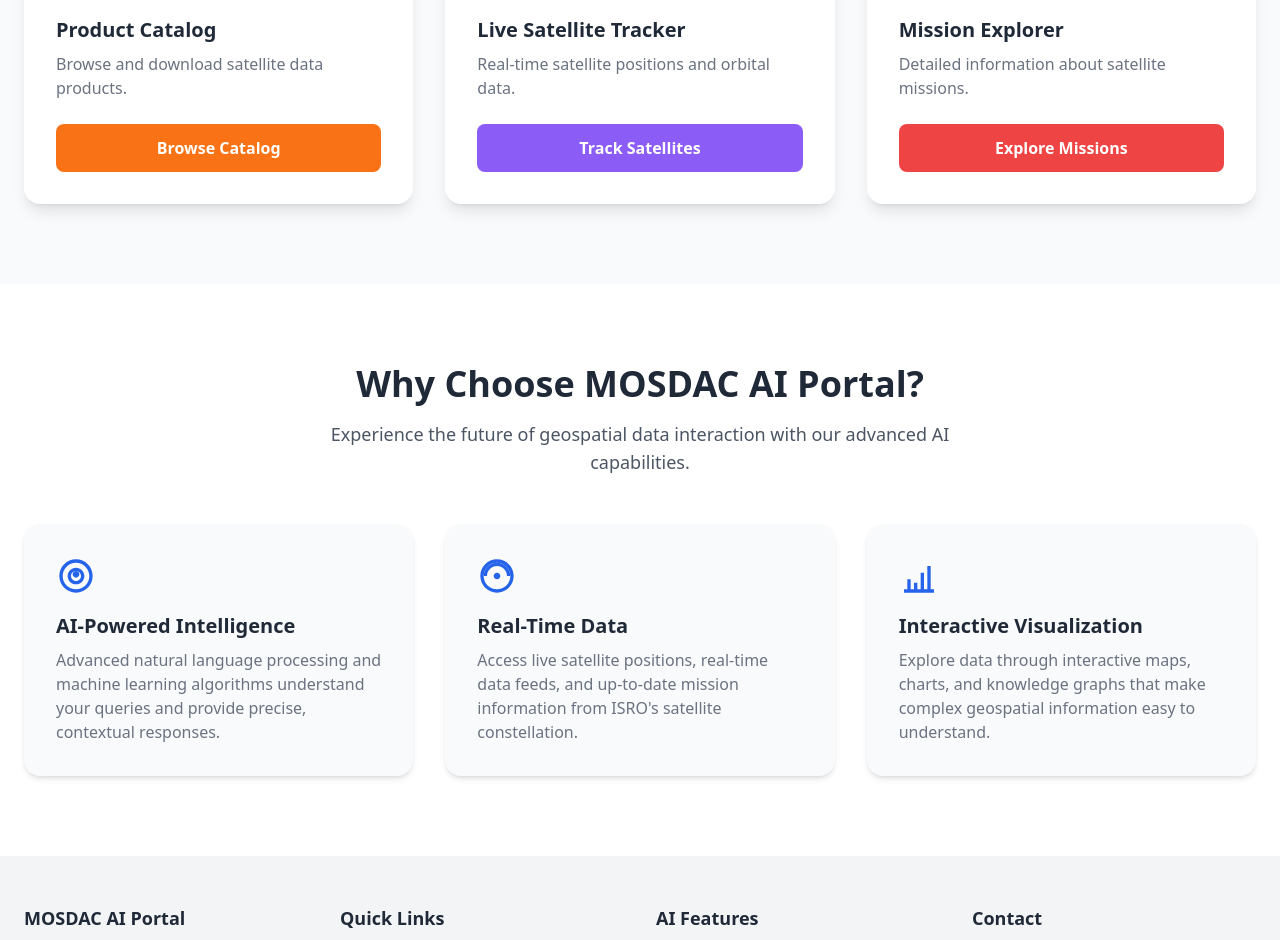
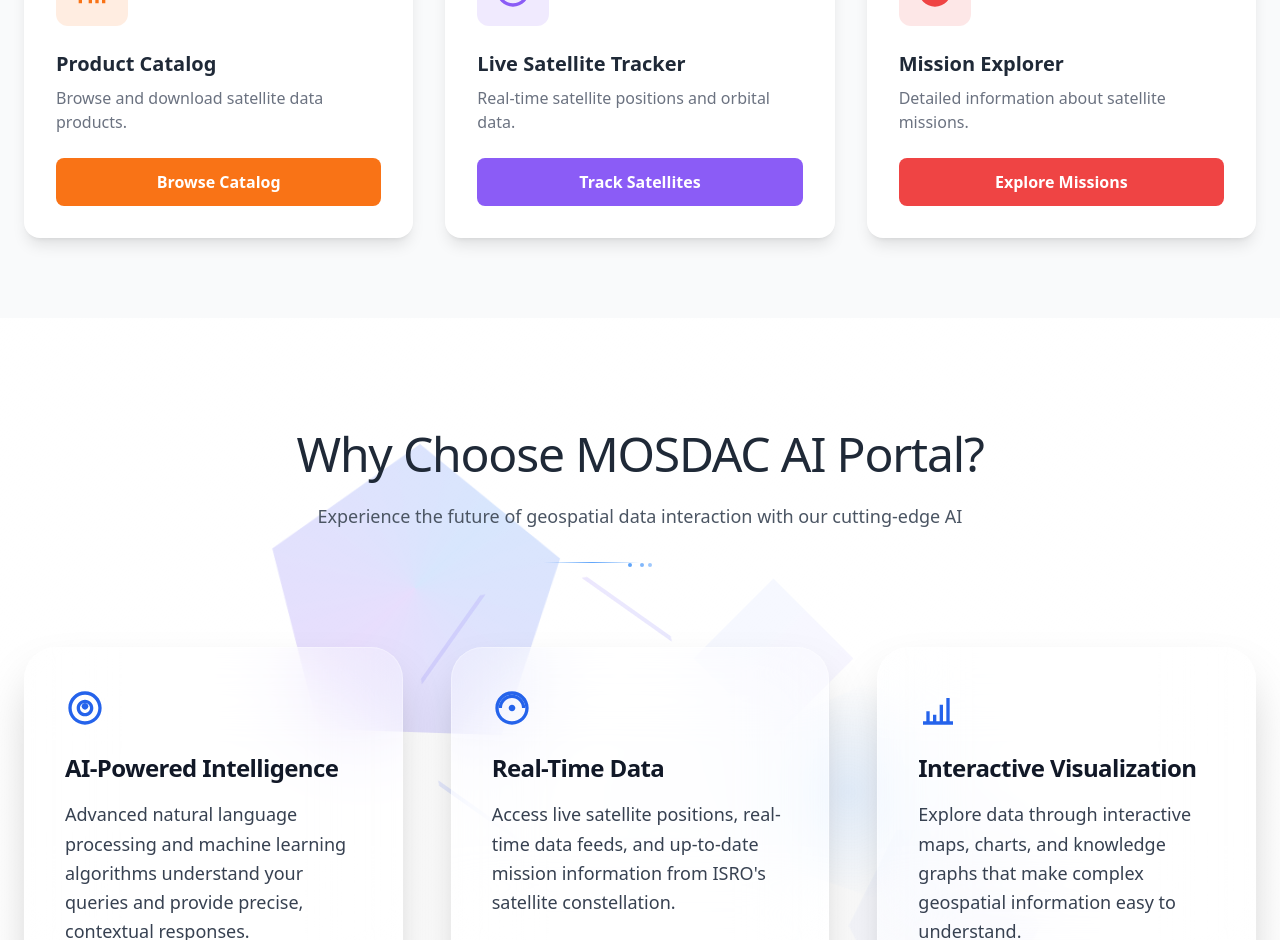
Before and after one commit to AnshitaSingh123/GeoNexus-AI, a React (Vite) app: page / in a window 1280 px wide. Shown: the part 1860-2800 px from the top of the page. Built offline with nearby package versions, Linux system fonts and the light colour scheme.

Commit message:
First commit

```diff
--- a/src/components/portal.jsx
+++ b/src/components/portal.jsx
@@ -287,8 +287,8 @@
       {/* 3D Hexagons */}
       <div className="absolute bottom-1/3 left-20 animate-float-slow">
         <div className="relative">
-          <div className="w-14 h-14 bg-gradient-to-br from-teal-400 to-teal-600 transform rotate-30 shadow-2xl animate-hexagon-spin opacity-30" style={{clipPath: 'polygon(50% 0%, 100% 25%, 100% 75%, 50% 100%, 0% 75%, 0% 25%)'}}></div>
-          <div className="absolute top-0 left-0 w-14 h-14 bg-gradient-to-br from-teal-500 to-teal-700 transform rotate-30 translate-x-1 translate-y-1 shadow-xl opacity-20" style={{clipPath: 'polygon(50% 0%, 100% 25%, 100% 75%, 50% 100%, 0% 75%, 0% 25%)'}}></div>
+          <div className="w-14 h-14 bg-gradient-to-br from-teal-400 to-teal-600 transform rotate-30 shadow-2xl animate-hexagon-spin opacity-30" style={{ clipPath: 'polygon(50% 0%, 100% 25%, 100% 75%, 50% 100%, 0% 75%, 0% 25%)' }}></div>
+          <div className="absolute top-0 left-0 w-14 h-14 bg-gradient-to-br from-teal-500 to-teal-700 transform rotate-30 translate-x-1 translate-y-1 shadow-xl opacity-20" style={{ clipPath: 'polygon(50% 0%, 100% 25%, 100% 75%, 50% 100%, 0% 75%, 0% 25%)' }}></div>
         </div>
       </div>
 
@@ -595,6 +595,7 @@
 
 
 // Stats Section Component
+
 const StatsSection = () => {
   const [activeSatellites, satellitesRef] = useAnimatedCounter(127);
   const [dataProducts, productsRef] = useAnimatedCounter(2847);
@@ -607,57 +608,49 @@
   ];
 
   return (
-    <section className="relative py-16 bg-gray-900 text-white overflow-hidden">
-      {/* Background Blobs / Glow */}
-      <div className="absolute top-0 left-0 w-72 h-72 bg-blue-500 rounded-full opacity-20 blur-3xl animate-float-slow" />
-      <div className="absolute bottom-0 right-0 w-72 h-72 bg-purple-500 rounded-full opacity-20 blur-3xl animate-float-delayed" />
-      <div className="absolute top-1/2 left-1/3 w-60 h-60 bg-green-400 rounded-full opacity-10 blur-2xl animate-float" />
+    <section className="relative py-20 bg-gradient-to-b from-[#0b1120] to-[#10172a] transition-colors duration-300 overflow-hidden">
+      {/* Star Background Animation */}
+      <div className="absolute inset-0 z-0 pointer-events-none">
+        <div className="starfield"></div>
+      </div>
 
+      {/* Stats Content */}
       <div className="relative container mx-auto px-6 z-10">
-        <div className="grid grid-cols-1 md:grid-cols-3 gap-8 text-center">
+        <div className="grid grid-cols-1 md:grid-cols-3 gap-10 text-center">
           {stats.map((stat, index) => (
             <div
               key={index}
               ref={stat.ref}
-              className="p-6 bg-white/5 backdrop-blur-sm rounded-xl transition-transform duration-300 hover:scale-105 hover:shadow-lg"
+              className="p-6 bg-white/5 backdrop-blur-sm border border-white/10 rounded-2xl shadow-md transition-transform duration-300 hover:scale-105 hover:shadow-blue-400/30"
             >
-              <h3 className="text-4xl font-extrabold text-cyan-400">{stat.value}</h3>
+              <h3 className="text-4xl font-bold text-blue-400">{stat.value}</h3>
               <p className="mt-2 text-gray-300">{stat.label}</p>
             </div>
           ))}
         </div>
       </div>
 
-      {/* Optional Glow Overlay */}
-      <div className="absolute inset-0 bg-gradient-to-tr from-transparent via-white/5 to-transparent pointer-events-none"></div>
-
-      {/* Animation Styles */}
+      {/* CSS for Starfield */}
       <style jsx>{`
-        @keyframes float {
-          0%, 100% { transform: translateY(0); }
-          50% { transform: translateY(-20px); }
+        .starfield {
+          width: 100%;
+          height: 100%;
+          background: transparent;
+          background-image: radial-gradient(white 0.8px, transparent 0.8px);
+          background-size: 2px 2px;
+          animation: twinklingStars 3s ease-in-out infinite alternate;
+          opacity: 0.1;
         }
 
-        @keyframes float-slow {
-          0%, 100% { transform: translateY(0) scale(1); }
-          50% { transform: translateY(-15px) scale(1.05); }
+        @keyframes twinklingStars {
+          from {
+            opacity: 0.05;
+            transform: translateY(0px) scale(1);
           }
-
-        @keyframes float-delayed {
-          0%, 100% { transform: translateY(0) scale(1); }
-          50% { transform: translateY(-25px) scale(1.1); }
+          to {
+            opacity: 0.2;
+            transform: translateY(-5px) scale(1.02);
           }
-
-        .animate-float {
-          animation: float 6s ease-in-out infinite;
-        }
-
-        .animate-float-slow {
-          animation: float-slow 10s ease-in-out infinite;
-        }
-
-        .animate-float-delayed {
-          animation: float-delayed 12s ease-in-out infinite;
         }
       `}</style>
     </section>
@@ -710,35 +703,206 @@
 };
 
 // Feature Section Component
+
+
 const FeaturesSection = () => {
   const features = [
-        { icon: <AIAssistantIcon />, title: 'AI-Powered Intelligence', description: 'Advanced natural language processing and machine learning algorithms understand your queries and provide precise, contextual responses.' },
-        { icon: <SatelliteTrackerIcon />, title: 'Real-Time Data', description: 'Access live satellite positions, real-time data feeds, and up-to-date mission information from ISRO\'s satellite constellation.' },
-        { icon: <DataVisualizationIcon />, title: 'Interactive Visualization', description: 'Explore data through interactive maps, charts, and knowledge graphs that make complex geospatial information easy to understand.' },
+    {
+      icon: <AIAssistantIcon />,
+      title: 'AI-Powered Intelligence',
+      description:
+        'Advanced natural language processing and machine learning algorithms understand your queries and provide precise, contextual responses.',
+    },
+    {
+      icon: <SatelliteTrackerIcon />,
+      title: 'Real-Time Data',
+      description:
+        "Access live satellite positions, real-time data feeds, and up-to-date mission information from ISRO's satellite constellation.",
+    },
+    {
+      icon: <DataVisualizationIcon />,
+      title: 'Interactive Visualization',
+      description:
+        'Explore data through interactive maps, charts, and knowledge graphs that make complex geospatial information easy to understand.',
+    },
   ];
 
   return (
-        <section className="py-20 bg-white dark:bg-gray-800/50 transition-colors duration-300">
-            <div className="container mx-auto px-6">
-                <div className="text-center mb-12 animate-fade-in">
-                    <h2 className="text-3xl md:text-4xl font-bold text-gray-800 dark:text-white">Why Choose MOSDAC AI Portal?</h2>
-                    <p className="mt-4 text-lg text-gray-600 dark:text-gray-400 max-w-2xl mx-auto">Experience the future of geospatial data interaction with our advanced AI capabilities.</p>
+    <section className="relative py-28 overflow-hidden bg-gradient-to-br from-green-50 via-white to-blue-100 dark:from-gray-900 dark:via-gray-800 dark:to-gray-900 transition-colors duration-300">
+      {/* Premium 3D Background Elements */}
+      <div className="absolute inset-0 z-0 pointer-events-none overflow-hidden">
+        {/* Slow 3D Rain Effect */}
+        <div className="absolute inset-0">
+          {[...Array(80)].map((_, i) => {
+            const length = 10 + Math.random() * 20;
+            const opacity = 0.1 + Math.random() * 0.15;
+            return (
+              <div
+                key={`rain-${i}`}
+                className="absolute w-0.5 bg-gradient-to-b from-blue-400/40 to-blue-600/40 dark:from-blue-500/30 dark:to-blue-700/30 rounded-full animate-rain-slow"
+                style={{
+                  left: `${Math.random() * 100}%`,
+                  top: `${Math.random() * 100}%`,
+                  height: `${length}px`,
+                  opacity: opacity,
+                  animationDuration: `${3 + Math.random() * 4}s`,
+                  animationDelay: `${Math.random() * 5}s`,
+                  transform: `rotate(${10 + Math.random() * 20}deg)`,
+                }}
+              />
+            );
+          })}
         </div>
-                <div className="grid grid-cols-1 md:grid-cols-3 gap-8">
+
+        {/* Advanced 3D Geometry Shapes */}
+        <div className="absolute inset-0">
+          {/* Dodecahedron */}
+          <div className="absolute top-1/5 left-1/5 w-72 h-72 animate-float-very-slow opacity-20 dark:opacity-30">
+            <div className="w-full h-full" style={{
+              background: 'conic-gradient(from 45deg, #3b82f6, #8b5cf6, #3b82f6)',
+              clipPath: 'polygon(50% 0%, 100% 38%, 82% 100%, 18% 100%, 0% 38%)'
+            }}></div>
+          </div>
+
+          {/* Icosahedron */}
+          <div className="absolute bottom-1/4 right-1/4 w-56 h-56 animate-spin-slow opacity-15 dark:opacity-25">
+            <div className="w-full h-full" style={{
+              background: 'radial-gradient(circle, #60a5fa, transparent 70%)',
+              clipPath: 'polygon(50% 0%, 80% 10%, 100% 35%, 90% 60%, 80% 90%, 50% 100%, 20% 90%, 10% 60%, 0% 35%, 20% 10%)'
+            }}></div>
+          </div>
+
+          {/* Octahedron */}
+          <div className="absolute top-1/3 right-1/3 w-40 h-40 animate-float-medium opacity-20 dark:opacity-30">
+            <div className="w-full h-full" style={{
+              background: 'linear-gradient(135deg, rgba(96, 165, 250, 0.3) 0%, rgba(139, 92, 246, 0.3) 100%)',
+              clipPath: 'polygon(50% 0%, 100% 50%, 50% 100%, 0% 50%)'
+            }}></div>
+          </div>
+
+          {/* Torus Knot */}
+          <div className="absolute bottom-1/3 left-1/3 w-64 h-64 animate-spin-very-slow opacity-15 dark:opacity-25">
+            <div className="w-full h-full rounded-full border-4 border-transparent" style={{
+              borderImage: 'linear-gradient(45deg, #3b82f6, #8b5cf6) 1',
+              clipPath: 'polygon(30% 0%, 70% 0%, 100% 30%, 100% 70%, 70% 100%, 30% 100%, 0% 70%, 0% 30%)'
+            }}></div>
+          </div>
+
+          {/* Hexagonal Prism */}
+          <div className="absolute top-2/3 left-2/3 w-48 h-48 animate-float-slow opacity-20 dark:opacity-30">
+            <div className="w-full h-full" style={{
+              background: 'linear-gradient(135deg, rgba(59, 130, 246, 0.2) 0%, rgba(139, 92, 246, 0.2) 100%)',
+              clipPath: 'polygon(25% 0%, 75% 0%, 100% 50%, 75% 100%, 25% 100%, 0% 50%)'
+            }}></div>
+          </div>
+        </div>
+      </div>
+
+      {/* Content with Premium Typography */}
+      <div className="relative z-10 container mx-auto px-6">
+        <div className="text-center mb-20 px-4">
+          {/* Premium heading with subtle shine effect */}
+          <h2 className="text-4xl md:text-5xl font-medium text-gray-800 dark:text-white mb-6 tracking-tight">
+            <span className="relative inline-block">
+              <span className="relative z-10">Why Choose MOSDAC AI Portal?</span>
+              <span className="absolute inset-0 bg-gradient-to-r from-blue-500/10 to-transparent opacity-0 hover:opacity-100 rounded-lg transition-opacity duration-300"></span>
+            </span>
+          </h2>
+
+          {/* Refined paragraph with animated border */}
+          <div className="relative max-w-3xl mx-auto pb-8">
+            <p className="text-lg text-gray-600 dark:text-gray-400 leading-relaxed">
+              Experience the future of geospatial data interaction with our cutting-edge AI
+            </p>
+            <div className="absolute bottom-0 left-1/2 transform -translate-x-1/2 w-24 h-px bg-gradient-to-r from-transparent via-blue-400 to-transparent"></div>
+          </div>
+
+          {/* Premium indicators */}
+          <div className="flex justify-center space-x-1">
+            <div className="w-1 h-1 bg-blue-400 rounded-full"></div>
+            <div className="w-1 h-1 bg-blue-400 rounded-full opacity-80"></div>
+            <div className="w-1 h-1 bg-blue-400 rounded-full opacity-60"></div>
+          </div>
+        </div>
+        <div className="grid grid-cols-1 md:grid-cols-3 gap-12">
           {features.map((feature, index) => (
-                        <div key={index} className="bg-gray-50 dark:bg-gray-800 p-8 rounded-2xl shadow-md hover:shadow-lg transition-shadow duration-300 animate-fade-in-up" style={{ animationDelay: `${index * 150}ms` }}>
-                            <div className="text-blue-600 dark:text-blue-400 mb-4">
+            <div
+              key={index}
+              className="group bg-white/30 dark:bg-white/5 backdrop-blur-2xl border border-white/30 dark:border-white/10 rounded-[2rem] shadow-2xl p-10 transition-all duration-700 hover:-translate-y-3 hover:shadow-3xl hover:border-blue-400/40 hover:dark:border-blue-500/50 animate-fade-in-up relative overflow-hidden"
+              style={{ animationDelay: `${index * 150}ms` }}
+            >
+              {/* 3D Hover Effect */}
+              <div className="absolute inset-0 rounded-[2rem] overflow-hidden">
+                <div className="absolute -inset-4 bg-gradient-to-br from-blue-400/10 via-purple-500/10 to-blue-400/10 opacity-0 group-hover:opacity-100 transition-opacity duration-700 rounded-[2rem]"></div>
+                <div className="absolute inset-0 border-2 border-transparent group-hover:border-blue-400/30 group-hover:dark:border-blue-500/30 rounded-[2rem] transition-all duration-700"></div>
+              </div>
+
+              <div className="relative z-10">
+                <div className="text-blue-600 dark:text-blue-400 mb-6 text-5xl group-hover:text-blue-500 dark:group-hover:text-blue-300 transition-colors duration-500">
                   {feature.icon}
                 </div>
-                            <h3 className="text-xl font-bold text-gray-800 dark:text-white mb-2">{feature.title}</h3>
-                            <p className="text-gray-500 dark:text-gray-400">{feature.description}</p>
+                <h3 className="text-2xl font-bold text-gray-900 dark:text-white mb-4 group-hover:bg-clip-text group-hover:text-transparent group-hover:bg-gradient-to-r group-hover:from-blue-600 group-hover:to-purple-600 dark:group-hover:from-blue-400 dark:group-hover:to-purple-400 transition-all duration-500 font-[var(--font-subheading)] tracking-tight">
+                  {feature.title}
+                </h3>
+                <p className="text-lg text-gray-700 dark:text-gray-300 group-hover:text-gray-800 dark:group-hover:text-gray-200 transition-colors duration-500 font-[var(--font-body)] leading-relaxed">
+                  {feature.description}
+                </p>
+              </div>
             </div>
           ))}
         </div>
       </div>
+
+      {/* Animation Styles */}
+      <style jsx>{`
+                @keyframes rain-slow {
+                    0% { transform: translateY(-100vh) rotate(10deg); opacity: 0; }
+                    10% { opacity: 0.2; }
+                    90% { opacity: 0.2; }
+                    100% { transform: translateY(100vh) rotate(10deg); opacity: 0; }
+                }
+                @keyframes float-very-slow {
+                    0%, 100% { transform: translateY(0) translateX(0) rotate(0deg); }
+                    50% { transform: translateY(-30px) translateX(15px) rotate(2deg); }
+                }
+                @keyframes float-slow {
+                    0%, 100% { transform: translateY(0) translateX(0); }
+                    50% { transform: translateY(-20px) translateX(-10px); }
+                }
+                @keyframes float-medium {
+                    0%, 100% { transform: translateY(0) translateX(0); }
+                    50% { transform: translateY(-15px) translateX(15px); }
+                }
+                @keyframes spin-slow {
+                    0% { transform: rotate(0deg); }
+                    100% { transform: rotate(360deg); }
+                }
+                @keyframes spin-very-slow {
+                    0% { transform: rotate(0deg); }
+                    100% { transform: rotate(-360deg); }
+                }
+                .animate-rain-slow {
+                    animation: rain-slow linear infinite;
+                }
+                .animate-float-very-slow {
+                    animation: float-very-slow 12s ease-in-out infinite;
+                }
+                .animate-float-slow {
+                    animation: float-slow 8s ease-in-out infinite;
+                }
+                .animate-float-medium {
+                    animation: float-medium 6s ease-in-out infinite;
+                }
+                .animate-spin-slow {
+                    animation: spin-slow 25s linear infinite;
+                }
+                .animate-spin-very-slow {
+                    animation: spin-very-slow 40s linear infinite;
+                }
+            `}</style>
     </section>
   );
-};
+}
 
 // Footer Component
 const Footer = () => (
```
Lines whose indentation alone changed are shown as unchanged.
